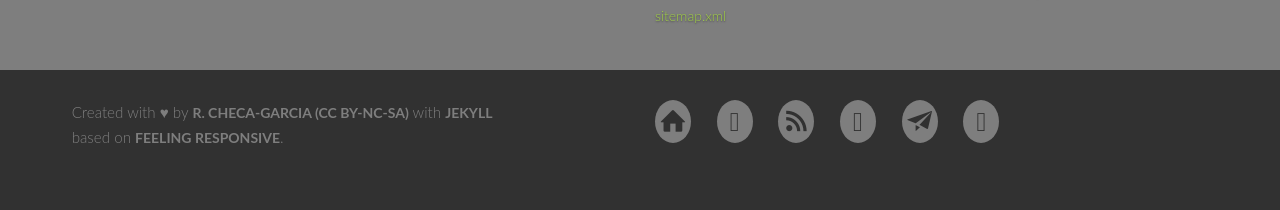
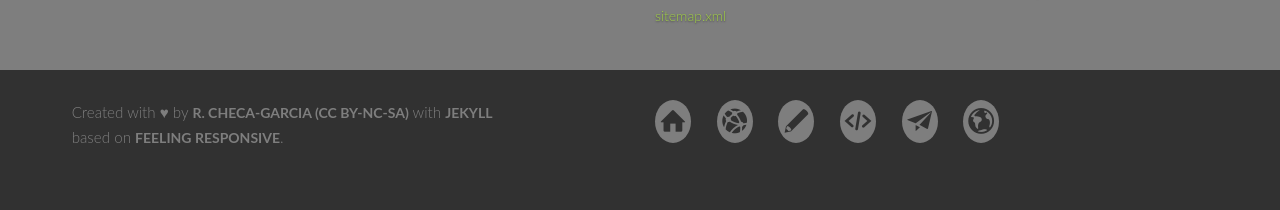
Before and after one commit to RCHG/rchg.github.io, a Jekyll site: the page built from pages/pages-root-folder/index.md, in a window 1280 px wide. Shown: the part 1279-1489 px from the top of the page. Built offline with Jekyll 4.4.1, drawn with Linux system fonts in a browser that asks for light colours; nearby versions of some CDN libraries; comment, search, counter and statistics services are not loaded.

Commit message:
Update socialmedia.yml

```diff
--- a/_data/socialmedia.yml
+++ b/_data/socialmedia.yml
@@ -5,17 +5,17 @@
 
 - name: GitHub
   url: http://github.com/rchg
-  class: icon-github
+  class: icon-network
   title: "My GitHub site..."
 
 - name: SourceForge
   url: http://sourceforge.net/u/rchecagarcia/profile/
-  class: icon-sourceforge
+  class: icon-edit
   title: "My SourceForge site..."
 
 - name: Bitbucket
   url: http://bitbucket.org/rchecagarcia
-  class: icon-bitbucket
+  class: icon-code
   title: "My bitbucket site..."
 
 - name: Scholar
@@ -25,7 +25,7 @@
 
 - name: ResearchGate
   url: http://www.researchgate.net/profile/Ramiro_Checa-Garcia
-  class: icon-paperclip
+  class: icon-globe
   title: "My ResearchGate..."
 
 
```
